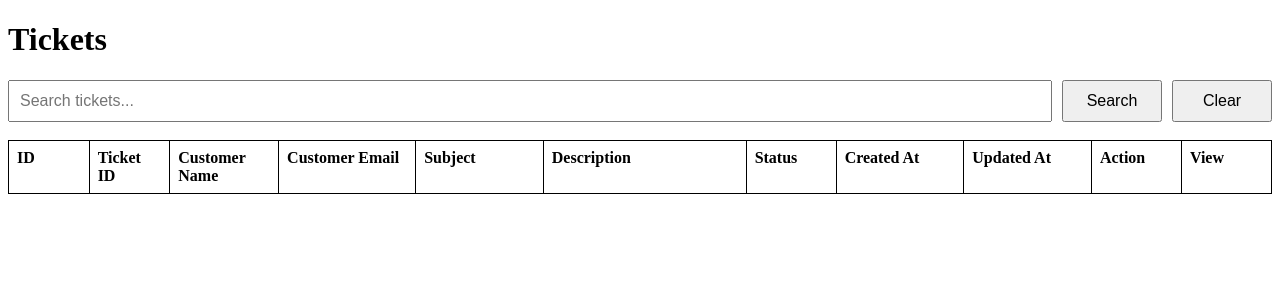
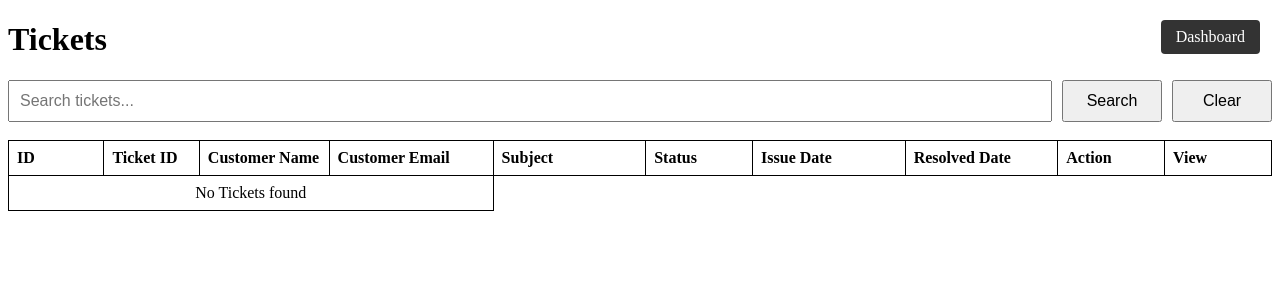
Before and after one commit to Hari1369/crm-system, a FastAPI app: page /tickets in a window 1280 px wide. Shown: the top 300 px of the page. Run offline with FastAPI, Linux system fonts and the light colour scheme; data that the repository does not hold is empty.

Commit message:
adding with all the changes

```diff
--- a/app/main.py
+++ b/app/main.py
@@ -8,14 +8,14 @@ from fastapi.templating import Jinja2Templates
 from app.schemas.ticket import Ticket_User
 from datetime import datetime
 from sqlalchemy import or_
+from fastapi import Body
+from zoneinfo import ZoneInfo
 
 app = FastAPI()
 db = SessionLocal()
 templates = Jinja2Templates(directory="app/templates")
 
 
-
-current_time = datetime.now()
 
 
 
@@ -31,6 +31,7 @@ def home(request: Request):
 @app.get("/register_ticket", response_class=HTMLResponse)
 def register_page(request: Request):
     return templates.TemplateResponse(request, "register.html", {"request": request})
+
 
 @app.get("/tickets", response_class=HTMLResponse)
 def tickets_page(request: Request, query: str = ""):
@@ -48,11 +49,104 @@ def tickets_page(request: Request, query: str = ""):
     else:
         tickets = db.query(Ticket).all()
 
-    notes = db.query(Note).all()
-    tickets_data, notes_data = tables_data(tickets, notes)
+    print("DATABASE TICKETS:", tickets)
+    print("NUMBER OF TICKETS:", len(tickets))
+
     return templates.TemplateResponse(
         request,
         "tickets.html",
+        {
+            "request": request,
+            "tickets": tickets,
+            "query": query
+        }
+    )
+
+
+# def tables_data():
+def tables_data(tickets, notes):
+    # tickets = db.query(Ticket).all()
+    # notes = db.query(Note).all()
+
+    tickets_data = []
+    notes_data = []
+
+    if tickets and notes:
+        for i in tickets:
+            id_1 = i.id
+            ticket_id = i.ticket_id
+            customer_name = i.customer_name
+            customer_email = i.customer_email
+            subject = i.subject
+            description = i.description
+            status = i.status
+            created_at = i.created_at.strftime("%d-%m-%Y %H:%M:%S")
+            # updated_at = i.updated_at.strftime("%d-%m-%Y %H:%M:%S")
+            if i.updated_at:
+                updated_at = i.updated_at.strftime("%d-%m-%Y %H:%M:%S")
+            else:
+                updated_at = "Action Required"
+
+            print("1 CREATED AT : ", created_at)
+
+            if id_1 and ticket_id and customer_name and customer_email and subject and description and status:
+                tickets_data.append({
+                    "id": id_1,
+                    "ticket_id": ticket_id,
+                    "customer_name": customer_name,
+                    "customer_email": customer_email,
+                    "subject": subject,
+                    "description": description,
+                    "status": status,
+                    "created_at": created_at,
+                    "updated_at": updated_at
+                })
+            else:
+                print("1 NO DATA FOUND!")
+
+        for i in notes:
+            id_2 = i.id
+            ticket_id = i.ticket_id
+            note_text = i.note_text
+            created_at = i.created_at.strftime("%d-%m-%Y %H:%M:%S")
+
+            print("2 CREATED AT : ", created_at)
+
+            if id_2 and ticket_id and note_text:
+                notes_data.append({
+                    "id": id_2,
+                    "ticket_id": ticket_id,
+                    "note_text": note_text,
+                    "created_at": created_at
+                })
+            else:
+                print("2 NO DATA FOUND!")
+    else:
+        print("3 NO DATA FOUND!")
+    return tickets_data, notes_data
+
+
+
+@app.get("/notes_report", response_class=HTMLResponse)
+def notes_report(request: Request, query: str = ""):
+
+    tickets = db.query(Ticket).all()
+
+    if query:
+        notes = db.query(Note).filter(
+            or_(
+                Note.ticket_id.ilike(f"%{query}%"),
+                Note.note_text.ilike(f"%{query}%")
+            )
+        ).all()
+    else:
+        notes = db.query(Note).all()
+
+    tickets_data, notes_data = tables_data(tickets, notes)
+
+    return templates.TemplateResponse(
+        request,
+        "notes.html",
         {
             "request": request,
             "tickets": tickets_data,
@@ -62,18 +156,11 @@ def tickets_page(request: Request, query: str = ""):
     )
 
 
-    tickets_data, notes_data = tables_data()
-    return templates.TemplateResponse(request,"tickets.html",{"request": request, "tickets": tickets_data, "notes": notes_data})
-
-@app.get("/notes", response_class=HTMLResponse)
-def tickets_page(request: Request):
-    tickets_data, notes_data = tables_data()
-    return templates.TemplateResponse(request,"notes.html",{"request": request, "tickets": tickets_data, "notes": notes_data})
-
-
-
 @app.post("/register")
 def register_ticket(request: Request, customer_name: str = Form(), customer_email: str = Form(), subject: str = Form(), description: str = Form()):
+
+    current_time = datetime.now(ZoneInfo("Asia/Kolkata")).replace(tzinfo=None)
+
     ticket = Ticket_User(customer_name=customer_name, customer_email=customer_email, subject=subject, description=description)
     # print("Customer Name    :", ticket.customer_name)
     # print("Customer Email   :", ticket.customer_email)
@@ -113,9 +200,12 @@ def register_ticket(request: Request, customer_name: str = Form(), customer_emai
     )
 
 
-
 @app.post("/reply")
 def reply_ticket(ticket_id: str = Form(), note_text: str = Form()):
+
+    # current_time = datetime.now(ZoneInfo("Asia/Kolkata"))
+    current_time = datetime.now(ZoneInfo("Asia/Kolkata")).replace(tzinfo=None)
+
     ticket = db.query(Ticket).filter(Ticket.ticket_id == ticket_id).first()
     if not ticket:
         return {"message": "Ticket not found"}
@@ -142,10 +232,6 @@ def ticket_report(request: Request, id: int, ticket_id: str):
     else:
         updated_at = "Action Required"
 
-
-    # -------------------------
-    # Notes date formatting
-    # -------------------------
     notes_data = []
     for note in notes:
         note_created_at = note.created_at.strftime("%d-%m-%Y %H:%M:%S")
@@ -156,7 +242,6 @@ def ticket_report(request: Request, id: int, ticket_id: str):
             "created_at": note_created_at,
             "notes": notes_data
         })
-
 
     return templates.TemplateResponse(
         request,
@@ -170,63 +255,45 @@ def ticket_report(request: Request, id: int, ticket_id: str):
         }
     )
 
-# def tables_data():
-def tables_data(tickets, notes):
-    # tickets = db.query(Ticket).all()
-    # notes = db.query(Note).all()
+@app.put("/tickets/{ticket_id}")
+def resolve_ticket(ticket_id: str, data: dict = Body(...)):
+    ticket = db.query(Ticket).filter(Ticket.ticket_id == ticket_id).first()
+    if not ticket:
+        return {
+            "success": False,
+            "message": "Ticket not found"
+        }
 
-    tickets_data = []
-    notes_data = []
+    status = data.get("status")
+    note_text = data.get("notes")
 
-    if tickets and notes:
-        for i in tickets:
-            id_1 = i.id
-            ticket_id = i.ticket_id
-            customer_name = i.customer_name
-            customer_email = i.customer_email
-            subject = i.subject
-            description = i.description
-            status = i.status
-            created_at = i.created_at.strftime("%d-%m-%Y %H:%M:%S")
-            # updated_at = i.updated_at.strftime("%d-%m-%Y %H:%M:%S")
-            if i.updated_at:
-                updated_at = i.updated_at.strftime("%d-%m-%Y %H:%M:%S")
-            else:
-                updated_at = "Action Required"
+    if not note_text:
+        return {
+            "success": False,
+            "message": "Reply message is required"
+        }
 
-            if id_1 and ticket_id and customer_name and customer_email and subject and description and status:
-                tickets_data.append({
-                    "id": id_1,
-                    "ticket_id": ticket_id,
-                    "customer_name": customer_name,
-                    "customer_email": customer_email,
-                    "subject": subject,
-                    "description": description,
-                    "status": status,
-                    "created_at": created_at,
-                    "updated_at": updated_at
-                })
-            else:
-                print("1 NO DATA FOUND!")
+    # current_time = datetime.now(ZoneInfo("Asia/Kolkata"))
+    current_time = datetime.now(ZoneInfo("Asia/Kolkata")).replace(tzinfo=None)
 
-        for i in notes:
-            id_2 = i.id
-            ticket_id = i.ticket_id
-            note_text = i.note_text
-            created_at = i.created_at.strftime("%d-%m-%Y %H:%M:%S")
+    ticket.status = status
+    ticket.updated_at = current_time
 
-            if id_2 and ticket_id and note_text:
-                notes_data.append({
-                    "id": id_2,
-                    "ticket_id": ticket_id,
-                    "note_text": note_text,
-                    "created_at": created_at
-                })
-            else:
-                print("2 NO DATA FOUND!")
-    else:
-        print("3 NO DATA FOUND!")
-    return tickets_data, notes_data
+    new_note = Note(
+        ticket_id=ticket_id,
+        note_text=note_text,
+        created_at=current_time
+    )
+
+    db.add(new_note)
+    db.commit()
+
+    return {
+        "success": True,
+        "updated_at": current_time.strftime("%d-%m-%Y %H:%M:%S")
+    }
+
+
 
 
 
--- a/app/templates/dashboard.html
+++ b/app/templates/dashboard.html
@@ -12,7 +12,7 @@
 <br><br>
 <a href="/tickets">View Tickets</a>
 <br><br>
-<a href="/notes">View Notes</a>
+<a href="/notes_report">View Notes</a>
 
 </body>
 </html>
--- a/app/templates/ticket_report.html
+++ b/app/templates/ticket_report.html
@@ -2,7 +2,6 @@
 <html>
 <head>
     <title>Ticket Report</title>
-
     <style>
         body {
             font-family: Arial, sans-serif;
@@ -178,7 +177,7 @@
             }
 
             const response = await fetch(
-                "/api/tickets/" + current_ticket_id,
+                "/tickets/" + current_ticket_id,
                 {
                     method: "PUT",
                     headers: {
@@ -199,7 +198,6 @@
                 alert("Failed to update ticket.");
             }
         }
-
     </script>
 </body>
 </html>
--- a/app/templates/tickets.html
+++ b/app/templates/tickets.html
@@ -123,9 +123,20 @@
             font-size: 16px;
         }
 
+        .dashboard-link {
+            position: absolute;
+            top: 20px;
+            right: 20px;
+            text-decoration: none;
+            color: white;
+            background-color: #333;
+            padding: 8px 15px;
+            border-radius: 4px;
+        }
     </style>
 </head>
 <body>
+    <a href="/" class="dashboard-link">Dashboard</a>
     <h1>Tickets</h1>
     <div class="search-container">
         <form method="get" action="/tickets" style="display: flex; width: 100%; gap: 10px;">
@@ -156,15 +167,17 @@
                     <th class="customer-name">Customer Name</th>
                     <th class="customer-email">Customer Email</th>
                     <th class="subject">Subject</th>
-                    <th class="description">Description</th>
+                    <th hidden class="description">Description</th>
                     <th class="status">Status</th>
-                    <th class="date">Created At</th>
-                    <th class="date">Updated At</th>
+                    <th class="date">Issue Date</th>
+                    <th class="date">Resolved Date</th>
                     <th class="action">Action</th>
                     <th class="action">View</th>
                 </tr>
             </thead>
             <tbody>
+                {% if tickets %}
+
                     {% for ticket in tickets %}
                     <tr>
                         <td>{{ ticket.id }}</td>
@@ -172,18 +185,18 @@
                         <td>{{ ticket.customer_name }}</td>
                         <td>{{ ticket.customer_email }}</td>
                         <td>{{ ticket.subject }}</td>
-                    <td>{{ ticket.description }}</td>
+                        <td hidden>{{ ticket.description }}</td>
                         <td>{{ ticket.status }}</td>
-                    <td>{{ ticket.created_at }}</td>
+                        <td>{{ ticket.created_at.strftime("%d-%m-%Y %H:%M:%S") }}</td>
                         <td>
-                        {% if ticket.updated_at == "Action Required" %}
+                            {% if ticket.updated_at is none %}
                                 <span style="color: red;">Action Required!</span>
                             {% else %}
-                            {{ ticket.updated_at }}
+                                 {{ ticket.updated_at.strftime("%d-%m-%Y %H:%M:%S") }}
                             {% endif %}
                         </td>
                         <td>
-                        {% if ticket.updated_at == "Action Required" %}
+                            {% if ticket.updated_at is none %}
                                 <button
                                     class="reply-btn"
                                     onclick="reply_data('{{ ticket.ticket_id }}')">
@@ -204,6 +217,13 @@
                         </td>
                     </tr>
                     {% endfor %}
+                {% else %}
+                  <tr>
+                        <td colspan="4" style="text-align: center;">
+                            No Tickets found
+                        </td>
+                    </tr>
+                {% endif %}
             </tbody>
         </table>
     </div>
--- a/requirements.txt
+++ b/requirements.txt
@@ -11,6 +11,7 @@ fastapi==0.141.1
 fastapi-cli==0.0.32
 fastapi-cloud-cli==0.26.0
 fastar==0.12.0
+greenlet==3.5.6
 h11==0.16.0
 httpcore==1.0.9
 httptools==0.8.0
@@ -20,6 +21,7 @@ Jinja2==3.1.6
 markdown-it-py==4.2.0
 MarkupSafe==3.0.3
 mdurl==0.1.2
+psycopg2-binary==2.9.13
 pydantic==2.13.5
 pydantic-extra-types==2.11.1
 pydantic-settings==2.15.0
@@ -33,6 +35,7 @@ rich-toolkit==0.20.5
 rignore==0.8.1
 sentry-sdk==2.69.2
 shellingham==1.5.4
+SQLAlchemy==2.0.54
 starlette==1.6.0
 typer==0.27.2
 typing-inspection==0.4.4
```
Also changed, not shown: app/templates/notes.html (+55 -1 lines), app/templates/register.html (+18 -0 lines). Lines whose indentation alone changed are shown as unchanged.
